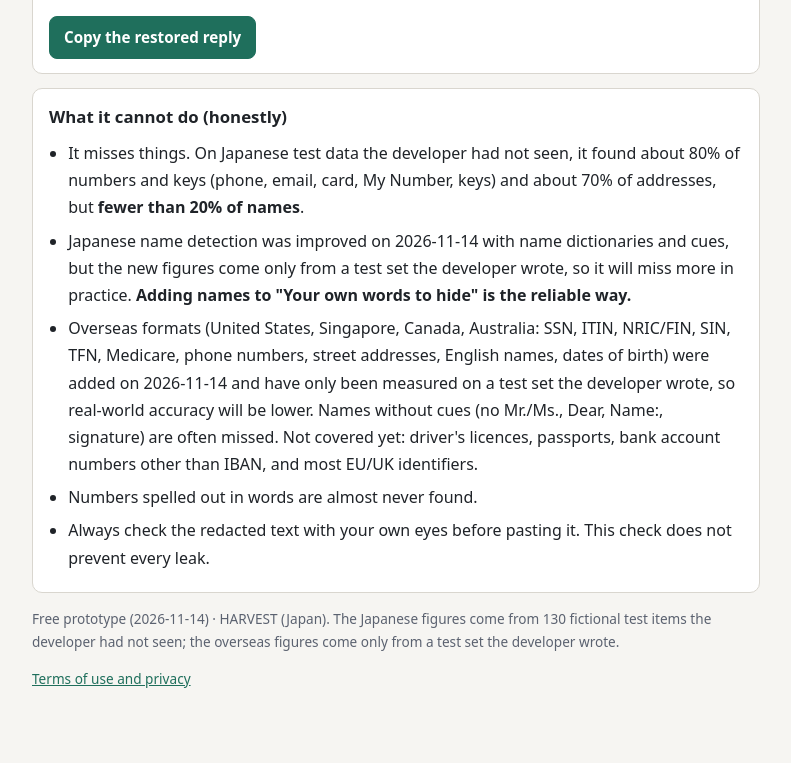
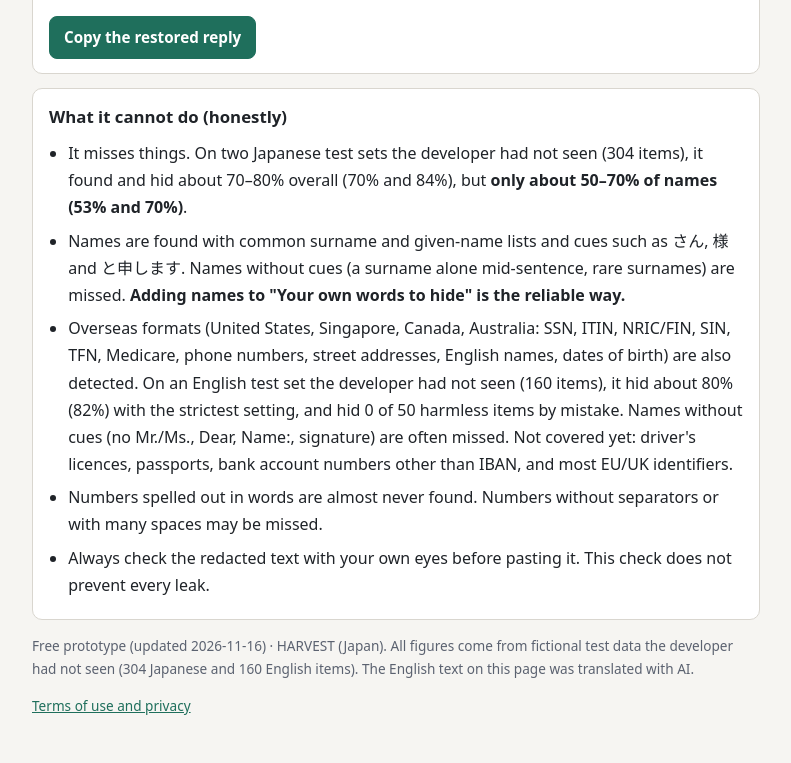
Before and after one commit to garageteninfo-code/fusejiban, a plain HTML site: page index.html in a window 1280 px wide. Shown: the part 2394-3157 px from the top of the page, without its empty margins (244-1035 px from the left). Before the commit the page ends 3129 px from the top, so only its background shows below. Drawn offline with Linux system fonts and the light colour scheme.

Commit message:
「できないこと」の数字を最新の初見の試験に合わせる・英語に「AIで翻訳」を明記
Co-Authored-By: Claude Opus 5.5 <noreply@anthropic.com>

```diff
--- a/app.js
+++ b/app.js
@@ -909,15 +909,15 @@ function redact(input, o = {}) {
     restoredAria: 'Restored reply',
     copyRestored: 'Copy the restored reply',
     limitsTitle: 'What it cannot do (honestly)',
-    lim1a: 'It misses things. On Japanese test data the developer had not seen, it found about 80% of numbers and keys (phone, email, card, My Number, keys) and about 70% of addresses, but ',
-    lim1b: 'fewer than 20% of names',
+    lim1a: 'It misses things. On two Japanese test sets the developer had not seen (304 items), it found and hid about 70–80% overall (70% and 84%), but ',
+    lim1b: 'only about 50–70% of names (53% and 70%)',
     lim1c: '.',
-    lim2a: 'Japanese name detection was improved on 2026-11-14 with name dictionaries and cues, but the new figures come only from a test set the developer wrote, so it will miss more in practice. ',
+    lim2a: 'Names are found with common surname and given-name lists and cues such as さん, 様 and と申します. Names without cues (a surname alone mid-sentence, rare surnames) are missed. ',
     lim2b: 'Adding names to "Your own words to hide" is the reliable way.',
-    lim3: 'Overseas formats (United States, Singapore, Canada, Australia: SSN, ITIN, NRIC/FIN, SIN, TFN, Medicare, phone numbers, street addresses, English names, dates of birth) were added on 2026-11-14 and have only been measured on a test set the developer wrote, so real-world accuracy will be lower. Names without cues (no Mr./Ms., Dear, Name:, signature) are often missed. Not covered yet: driver\'s licences, passports, bank account numbers other than IBAN, and most EU/UK identifiers.',
-    lim4: 'Numbers spelled out in words are almost never found.',
+    lim3: 'Overseas formats (United States, Singapore, Canada, Australia: SSN, ITIN, NRIC/FIN, SIN, TFN, Medicare, phone numbers, street addresses, English names, dates of birth) are also detected. On an English test set the developer had not seen (160 items), it hid about 80% (82%) with the strictest setting, and hid 0 of 50 harmless items by mistake. Names without cues (no Mr./Ms., Dear, Name:, signature) are often missed. Not covered yet: driver\'s licences, passports, bank account numbers other than IBAN, and most EU/UK identifiers.',
+    lim4: 'Numbers spelled out in words are almost never found. Numbers without separators or with many spaces may be missed.',
     lim5: 'Always check the redacted text with your own eyes before pasting it. This check does not prevent every leak.',
-    foot: 'Free prototype (2026-11-14) · HARVEST (Japan). The Japanese figures come from 130 fictional test items the developer had not seen; the overseas figures come only from a test set the developer wrote.',
+    foot: 'Free prototype (updated 2026-11-16) · HARVEST (Japan). All figures come from fictional test data the developer had not seen (304 Japanese and 160 English items). The English text on this page was translated with AI.',
     termsLink: 'Terms of use and privacy',
     // 動きの中で出す文
     langBtn: '日本語', langBtnAria: '日本語に切り替える',
--- a/index.html
+++ b/index.html
@@ -84,17 +84,17 @@
   <section class="card limits">
     <h2 data-i18n="limitsTitle">できないこと（正直に）</h2>
     <ul>
-      <li><span data-i18n="lim1a">見落としがあります。作った人が見ていない試験では、番号と鍵（電話・メール・カード・マイナンバー・鍵）は約8割、住所は約7割を見つけましたが、</span><strong data-i18n="lim1b">氏名は2割も見つけられませんでした</strong><span data-i18n="lim1c">。</span></li>
-      <li><span data-i18n="lim2a">氏名は 11/14 に、よくある名字・名の辞書と「さん・様・です・より・妻の〜」などの手がかりで直しました。ただし直した後の数字は、作った人が自分で作った試験でしか測っていないので、実際はもっと見落とします。</span><strong data-i18n="lim2b">名前は「自分で伏せる言葉」に足すのが確実です。</strong></li>
-      <li data-i18n="lim3">海外（米国・シンガポール・カナダ・オーストラリア）の番号（SSN・ITIN・NRIC/FIN・SIN・TFN・Medicare）・電話・住所・英語の名前・生年月日も 11/14 に足しました。これも作った人が自分で作った試験でしか測っていません。運転免許・パスポート・口座番号（IBAN 以外）・EU と英国の多くの番号は、まだ見つけません。</li>
-      <li data-i18n="lim4">声で読んだ番号（「ゼロキュウゼロ…」）は、ほぼ見つけられません。手がかりの無い名前（文の途中に名字だけ、珍しい名字など）も見落とします。</li>
+      <li><span data-i18n="lim1a">見落としがあります。作った人が中身を見ていない日本語の試験の文（2組・304件）では、全体の約7〜8割（70%・84%）を見つけて伏せましたが、</span><strong data-i18n="lim1b">氏名は約5〜7割（53%・70%）にとどまりました</strong><span data-i18n="lim1c">。</span></li>
+      <li><span data-i18n="lim2a">氏名は、よくある名字・名の辞書と「さん・様・と申します・より」などの手がかりで探します。手がかりの無い名前（文の途中に名字だけ、珍しい名字など）は見落とします。</span><strong data-i18n="lim2b">名前は「自分で伏せる言葉」に足すのが確実です。</strong></li>
+      <li data-i18n="lim3">海外（米国・シンガポール・カナダ・オーストラリア）の番号（SSN・ITIN・NRIC/FIN・SIN・TFN・Medicare）・電話・住所・英語の名前・生年月日も探します。作った人が中身を見ていない英語の試験の文（160件）では、いちばん強い設定で約8割（82%）を伏せ、誤って伏せた物は50件中0件でした。運転免許・パスポート・口座番号（IBAN 以外）・EU と英国の多くの番号は、まだ見つけません。</li>
+      <li data-i18n="lim4">声で読んだ番号（「ゼロキュウゼロ…」）は、ほぼ見つけられません。区切りの無い番号や、空白の多い番号も見落とすことがあります。</li>
       <li data-i18n="lim5">伏せた後の文も、必ずご自分の目で確かめてから貼ってください。このチェックは「すべての漏れを防ぐ」ものではありません。</li>
     </ul>
   </section>
 </main>
 
 <footer class="foot">
-  <p data-i18n="foot">無料・試作版（2026-11-14）・HARVEST。日本語の試験の数字は、作った人が見ていない架空の試験データ130件で測った物です。海外の数字は、作った人が自分で作った試験だけで測った物です。</p>
+  <p data-i18n="foot">無料・試作版（2026-11-16 更新）・HARVEST。試験の数字は、作った人が中身を見ていない架空の試験データ（日本語 304件・英語 160件）で測った物です。</p>
   <p><a id="termsLink" href="terms.html" data-i18n="termsLink">利用条件・個人情報の扱い</a></p>
 </footer>
 <script src="app.js"></script>
```
Also changed, not shown: terms-en.html (+1 -1 lines).
